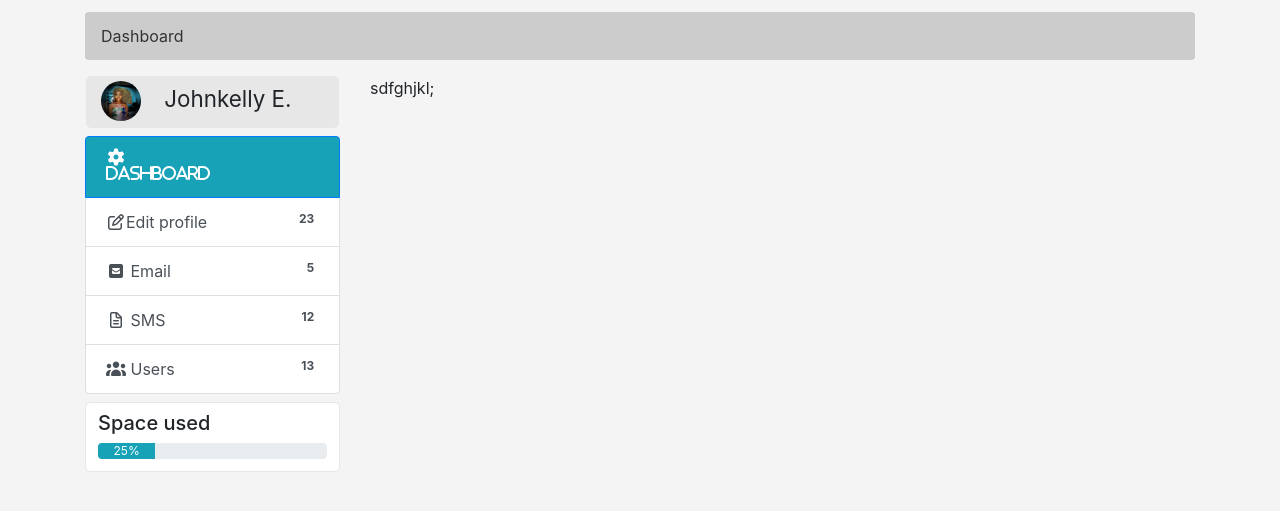
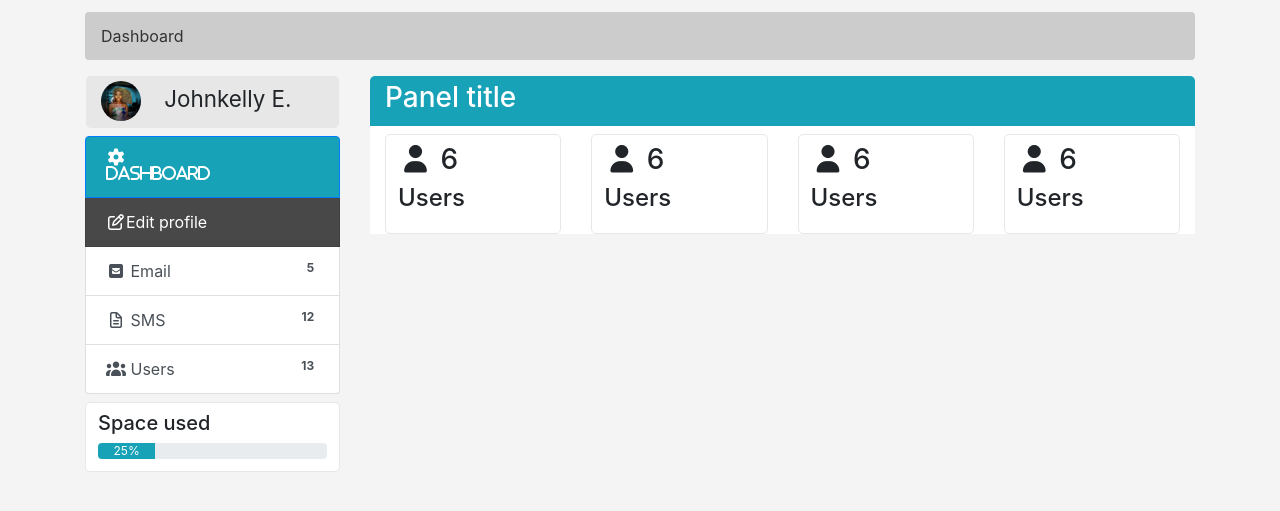
Before and after one commit to johnkellyebhohon/comms-portal, a plain HTML site: page admin.html in a window 1280 px wide. Shown: the part 117-628 px from the top of the page. Drawn offline with nearby package versions, Linux system fonts and the light colour scheme.

Commit message:
added panel to admin page

```diff
--- a/admin.html
+++ b/admin.html
@@ -107,9 +107,9 @@
                             <a href="#" class="list-group-item list-group-item-action active colorAm">
                                 <Edit class="fas fa-cog" style="color:white"> Dashboard
                             </a>
-                            <a href="#" class="list-group-item list-group-item-action"><span
-                                    class="far fa-edit"></span>Edit
-                                profile <span class="badge float-right">23</span></a>
+                            <a href="#" class="list-group-item list-group-item-action editProfile"><span
+                                    class="far fa-edit "></span>Edit
+                                profile </a>
                             <a href="#" class="list-group-item list-group-item-action"><span
                                     class="fas fa-envelope-square"></span> Email <span
                                     class="badge float-right">5</span></a>
@@ -129,7 +129,41 @@
                         </div>
                     </div>
                     <div class="col-sm-12 col-md-9 col-lg-9">
-                        sdfghjkl;
+                        <div class="panel panel-default">
+                            <div class="panel-heading">
+                                <h3 class="panel-title">Panel title</h3>
+                            </div>
+                            <div class="panel-body">
+                                <div class="container">
+                                    <div class="row">
+                                        <div class="col-md-3 col-lg-3 col-sm-6">
+                                            <div class="well">
+                                                <h3><span class="fas fa-user-alt"></span> 6</h3>
+                                                <h4>Users</h4>
+                                            </div>
+                                        </div>
+                                        <div class="col-md-3 col-lg-3 col-sm-6">
+                                            <div class="well">
+                                                <h3><span class="fas fa-user-alt"></span> 6</h3>
+                                                <h4>Users</h4>
+                                            </div>
+                                        </div>
+                                        <div class="col-md-3 col-lg-3 col-sm-6">
+                                            <div class="well">
+                                                <h3><span class="fas fa-user-alt"></span> 6</h3>
+                                                <h4>Users</h4>
+                                            </div>
+                                        </div>
+                                        <div class="col-md-3 col-lg-3 col-sm-6">
+                                            <div class="well">
+                                                <h3><span class="fas fa-user-alt"></span> 6</h3>
+                                                <h4>Users</h4>
+                                            </div>
+                                        </div>
+                                    </div>
+                                </div>
+                            </div>
+                        </div>
                     </div>
                 </div>
             </div>
--- a/css/main.css
+++ b/css/main.css
@@ -85,7 +85,19 @@ body {
 
 #mainColorhead .colorAm,
 .progress-bar {
-    background: rgb(23, 162, 184)
+    background: rgb(23, 162, 184);
+}
+
+
+
+.editProfile {
+    background: rgb(0, 0, 0, 0.7);
+    color: white;
+}
+
+.editProfile:hover {
+    background: rgb(0, 0, 0, 0.);
+    color: white;
 }
 
 .well {
@@ -95,3 +107,17 @@ body {
     background: #fff;
     border: 1px solid #e7e7e7;
 }
+
+/* next col?? ? */
+.panel-heading {
+    background: rgb(23, 162, 184);
+    padding: 5px 0px 3px 15px;
+    color: white;
+    border-radius: 5px 5px 0px 0px;
+}
+
+.panel-body {
+    background: white;
+    padding: 0;
+
+}
```
